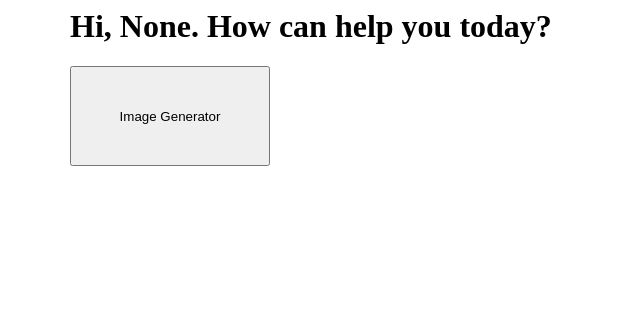
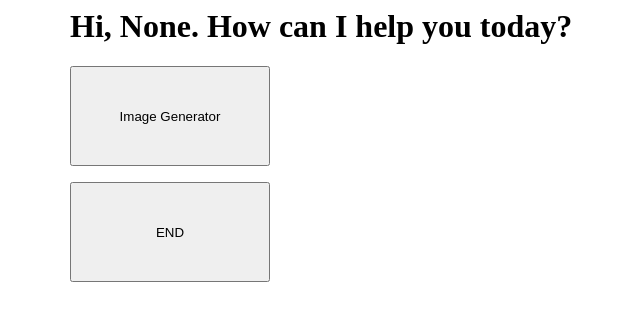
Before and after one commit to 4Ashh/ntu, a Flask app: page /main in a window 1280 px wide. Shown: the top 321 px of the page, without its empty margins (254-894 px from the left). Run offline with Flask 3, Linux system fonts and the light colour scheme.

Commit message:
Update main.html

```diff
--- a/templates/main.html
+++ b/templates/main.html
@@ -6,8 +6,11 @@
 </style>
 
 <div class="container">
-<h1>Hi, {{r}}. How can help you today?</h1>
+<h1>Hi, {{r}}. How can I help you today?</h1>
 <form action="/image_gpt" method="post">
     <input type = "submit" value="Image Generator" style="width:200px;height:100px;">
 </form>
+<form action="/end" method="post">
+    <input type = "submit" value="END" style="width:200px;height:100px;">
+</form>
 </div>
```
